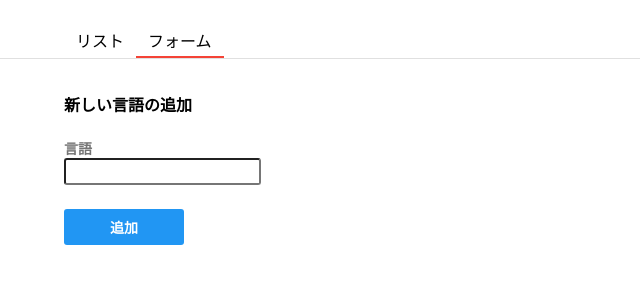
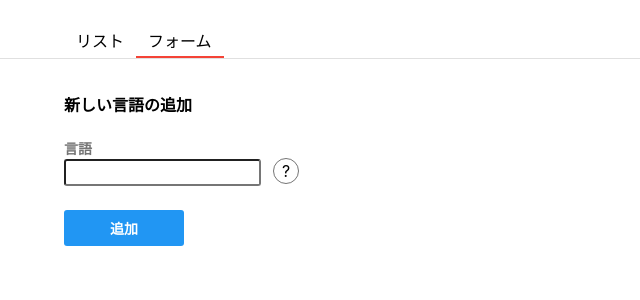
Before and after one commit to yuuttana1223/yassun-react-tutorial, a React (Create React App) app: page / in a window 1280 px wide. Both pictures are taken after a click on the item "フォーム". Shown: the top 300 px of the page, without its empty margins (0-640 px from the left). Built offline with nearby package versions, Linux system fonts and the light colour scheme.

Commit message:
[Finish] 10章refによるエレメント取得

```diff
--- a/src/Form.js
+++ b/src/Form.js
@@ -3,6 +3,7 @@
 import { SButton } from "./components/button";
 import { TabBodyContainer } from "./components/tab-body-container";
 import { FormModal } from "./FormModal";
+import { Hint } from "./Hint";
 
 const SLabel = styled.label`
   display: flex;
@@ -48,6 +49,7 @@
               value={text}
               onChange={(e) => this.setState({ text: e.target.value })}
             />
+            <Hint />
           </div>
           <SButtonContainer>
             <SFormButton>追加</SFormButton>
--- /dev/null
+++ b/src/Hint.js
@@ -0,0 +1,67 @@
+import React from "react";
+import styled from "styled-components";
+
+const SHintContainer = styled.div`
+  position: relative;
+  display: inline-flex;
+  margin-left: 12px;
+`;
+
+const SHintInner = styled.div`
+  display: flex;
+  justify-content: center;
+  align-items: center;
+  border-radius: 50%;
+  border: 1px solid #757575;
+  width: 24px;
+  height: 24px;
+  cursor: pointer;
+`;
+
+const SPopupContainer = styled.div`
+  position: absolute;
+  left: 88%;
+  bottom: 12px;
+  display: flex;
+  justify-content: center;
+  padding: 8px;
+  width: 140px;
+  border: 1px solid black;
+  border-radius: 8px;
+`;
+
+export class Hint extends React.Component {
+  constructor(props) {
+    super(props);
+    this.state = { showPopup: false };
+    this.ref = React.createRef();
+  }
+
+  componentDidUpdate() {
+    const { current } = this.ref;
+    if (current) {
+      current.focus();
+    }
+  }
+
+  render() {
+    const { showPopup } = this.state;
+    return (
+      <SHintContainer>
+        <SHintInner onClick={() => this.setState({ showPopup: true })}>
+          ?
+        </SHintInner>
+        {showPopup && (
+          /* tabIndex=0は 要素が入力フォーカスを持てること */
+          <SPopupContainer
+            ref={this.ref}
+            onBlur={() => this.setState({ showPopup: false })}
+            tabIndex={0}
+          >
+            言語の名前です
+          </SPopupContainer>
+        )}
+      </SHintContainer>
+    );
+  }
+}
```
